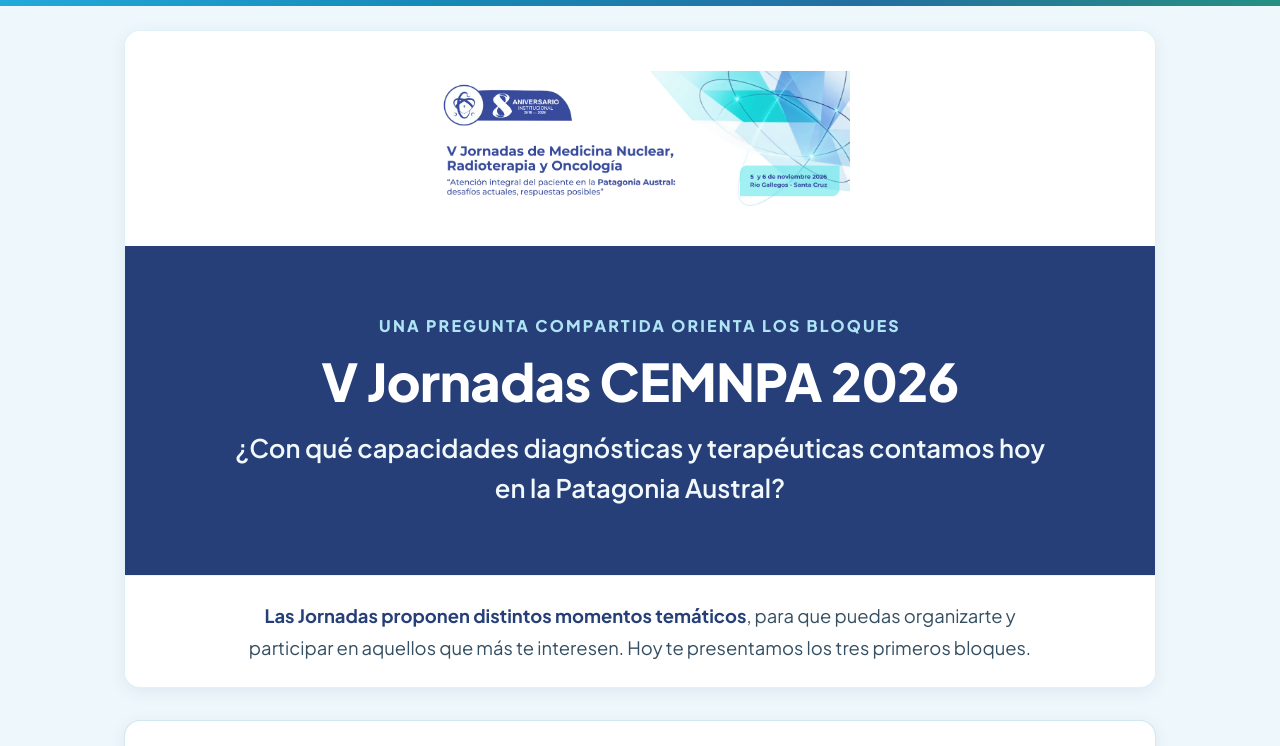
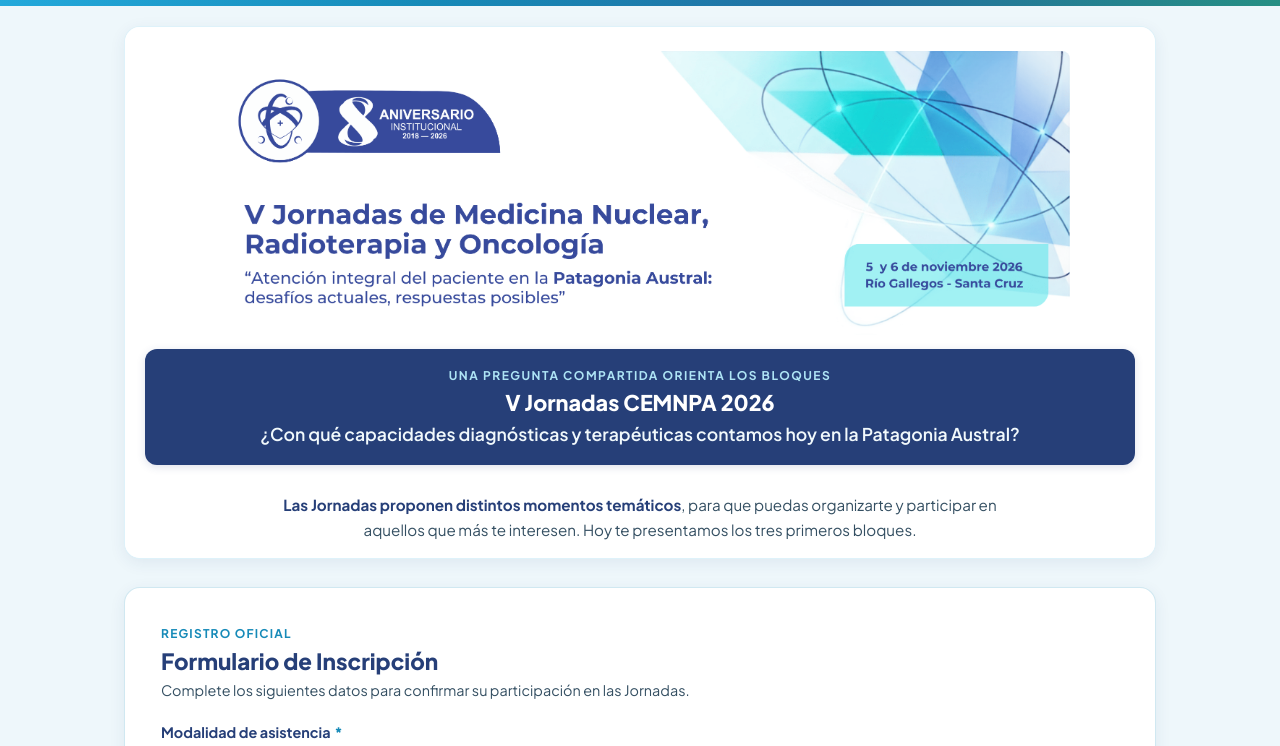
Before and after one commit to matiasvna/vjornadas-cemnpa, a plain HTML site: page index.html in a window 1280 px wide. Shown: the top 746 px of the page. Drawn offline with Linux system fonts and the light colour scheme.

Commit message:
style: banner superior ampliado, bloque de pregunta compacto y optimizacion de usabilidad mobile-first

```diff
--- a/css/styles.css
+++ b/css/styles.css
@@ -100,65 +100,68 @@
 }
 
 .header-logo-wrapper {
-  padding: 32px 24px 24px 24px;
+  padding: 16px 16px 12px 16px;
   text-align: center;
   background-color: var(--bg-card);
 }
 
 .header-logo {
-  max-width: 320px;
+  max-width: 860px;
   width: 100%;
   height: auto;
-  display: inline-block;
-  object-fit: contain;
+  display: block;
+  margin: 0 auto;
+  border-radius: var(--radius-sm);
 }
 
+/* Bloque compacto de la pregunta (diseño limpio y acotado) */
 .header-hero {
   background-color: var(--color-primary);
   color: #ffffff;
-  padding: 42px 24px;
+  padding: 16px 18px;
   text-align: center;
+  margin: 0 14px 14px 14px;
+  border-radius: var(--radius-md);
+  box-shadow: 0 2px 8px rgba(38, 63, 120, 0.15);
 }
 
 .header-kicker {
-  font-size: 0.88rem;
-  letter-spacing: 2px;
-  font-weight: 800;
+  font-size: 0.7rem;
+  letter-spacing: 1.3px;
+  font-weight: 700;
   color: #aee4f5;
   text-transform: uppercase;
-  margin-bottom: 12px;
+  margin-bottom: 4px;
 }
 
 .header-title {
-  font-size: 2.15rem;
-  line-height: 1.2;
+  font-size: 1.25rem;
+  line-height: 1.25;
   font-weight: 800;
   color: #ffffff;
-  margin-bottom: 14px;
-  letter-spacing: -0.5px;
+  margin-bottom: 5px;
 }
 
 .header-subtitle {
-  font-size: 1.25rem;
-  line-height: 1.5;
+  font-size: 1rem;
+  line-height: 1.4;
   font-weight: 600;
   color: #f1f9fc;
-  max-width: 780px;
+  max-width: 680px;
   margin: 0 auto;
 }
 
 .header-intro {
-  padding: 24px 20px;
+  padding: 12px 18px 16px 18px;
   background-color: var(--bg-card);
   text-align: center;
-  border-top: 1px solid rgba(38, 63, 120, 0.08);
 }
 
 .header-intro-text {
-  font-size: 1.05rem;
+  font-size: 0.92rem;
   color: var(--color-secondary);
-  line-height: 1.65;
-  max-width: 740px;
+  line-height: 1.55;
+  max-width: 680px;
   margin: 0 auto;
 }
 
@@ -831,46 +834,47 @@
   }
 
   .site-header {
-    margin-top: 24px;
-    margin-bottom: 32px;
+    margin-top: 20px;
+    margin-bottom: 28px;
   }
 
   .header-logo-wrapper {
-    padding: 40px 32px 30px 32px;
+    padding: 24px 20px 14px 20px;
   }
 
   .header-logo {
-    max-width: 420px;
+    max-width: 860px;
   }
 
   .header-hero {
-    padding: 56px 36px;
+    padding: 18px 24px;
+    margin: 0 20px 16px 20px;
   }
 
   .header-kicker {
-    font-size: 1rem;
-    letter-spacing: 2.2px;
+    font-size: 0.75rem;
+    letter-spacing: 1.5px;
   }
 
   .header-title {
-    font-size: 2.85rem;
-    margin-bottom: 16px;
+    font-size: 1.35rem;
+    margin-bottom: 6px;
   }
 
   .header-subtitle {
-    font-size: 1.45rem;
-    line-height: 1.55;
-    max-width: 840px;
+    font-size: 1.1rem;
+    line-height: 1.45;
+    max-width: 760px;
   }
 
   .header-intro-text {
-    font-size: 1.15rem;
-    line-height: 1.7;
-    max-width: 800px;
+    font-size: 0.95rem;
+    line-height: 1.6;
+    max-width: 720px;
   }
 
   .registration-section {
-    padding: 36px 40px;
+    padding: 32px 36px;
   }
 
   .blocks-grid {
@@ -879,24 +883,12 @@
   }
 
   .block-card-body {
-    padding: 26px 20px;
+    padding: 24px 20px;
   }
 }
 
 @media (min-width: 1024px) {
-  .header-hero {
-    padding: 68px 48px;
-  }
-
-  .header-title {
-    font-size: 3.25rem;
-  }
-
-  .header-subtitle {
-    font-size: 1.6rem;
-  }
-
   .blocks-section-title {
-    font-size: 1.85rem;
+    font-size: 1.75rem;
   }
 }
--- a/index.html
+++ b/index.html
@@ -31,8 +31,8 @@
             src="assets/images/logo-encabezado.png"
             alt="CEMNPA - Centro de Medicina Nuclear y Radioterapia de la Patagonia Austral"
             class="header-logo"
-            width="260"
-            height="90"
+            width="860"
+            height="280"
             onerror="this.onerror=null; this.src='https://cemnpa.org.ar/wp-content/uploads/2026/08/V-JORNADAS-2026-encabezado.png';"
           >
         </a>
```
